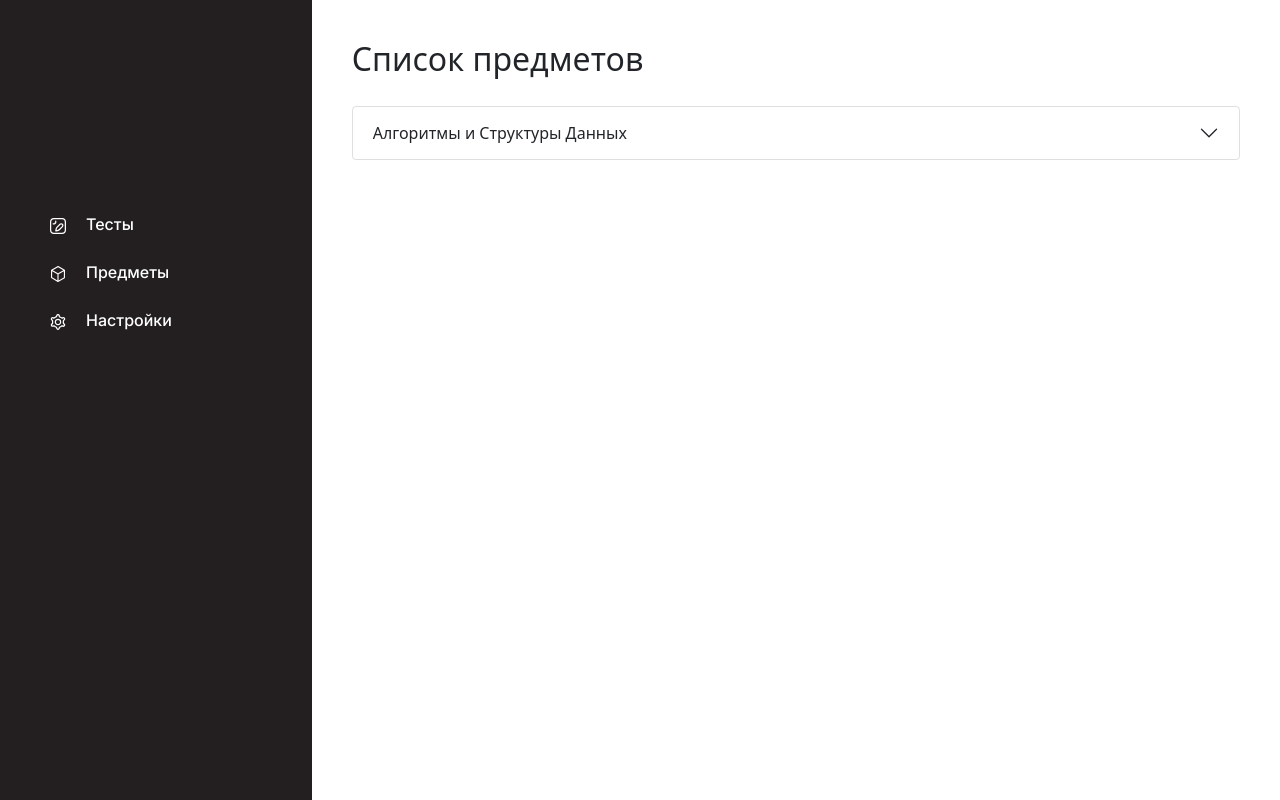
After one commit to Hiplice/taskgen, a Django app: page /subjects/ in a window 1280 px wide. The commit adds this page. Run offline with Django 3.2, Linux system fonts and the light colour scheme; a user stored in the database is signed in; data comes from the database, SQL or seed files in the repository.

Commit message:
added subjects view

```diff
--- a/results/urls.py
+++ b/results/urls.py
@@ -2,4 +2,5 @@ from django.urls import path, re_path
 from . import views
 
 urlpatterns = [
+    path('', views.show_subjects, name='show tests'),
 ]
--- a/results/views.py
+++ b/results/views.py
@@ -1,3 +1,9 @@
 from django.shortcuts import render
+from django.contrib.auth.decorators import login_required
+from tests.models import Subject
 
-# Create your views here.
+
+@login_required(login_url='/account/auth/', redirect_field_name='')
+def show_subjects(request):
+
+    return render(request, 'subjects/subjects.html', {'data': Subject.objects.all()})
--- a/taskgen/urls.py
+++ b/taskgen/urls.py
@@ -21,6 +21,6 @@ urlpatterns = [
     path('admin/', admin.site.urls),
     path('tests/', include('tests.urls')),
     path('account/', include('account.urls')),
-    path('results/', include('results.urls')),
+    path('subjects/', include('results.urls')),
     path('', views.redirect_from_root, name='redirect from root')
 ]
--- a/templates/base.html
+++ b/templates/base.html
@@ -21,9 +21,9 @@
                 <div class="menu-text">Тесты</div>
             </a>
 
-            <a class="menu-element" href="/results">
-                <div class="menu-image"><img src="{% static 'img/checked.svg' %}"></div>
-                <div class="menu-text">Результаты</div>
+            <a class="menu-element" href="/subjects">
+                <div class="menu-image"><img src="{% static 'img/cube.svg' %}"></div>
+                <div class="menu-text">Предметы</div>
             </a>
 
             <a class="menu-element" href="/account">
--- /dev/null
+++ b/templates/subjects/subjects.html
@@ -0,0 +1,25 @@
+{% extends "tests/../base.html" %}
+{% block title %}Список предметов{% endblock title %}
+
+{% block content %}
+    <h2>Список предметов</h2>
+
+    <div class="container-fliud">
+        <div class="accordion" id="testList">
+            {% for subject in data %}
+                <div class="accordion-item">
+                    <h2 class="accordion-header" id="TopicHeading{{ subject.id }}">
+                        <button class="accordion-button collapsed" type="button" data-bs-toggle="collapse" data-bs-target="#Collapse{{ subject.id }}" aria-expanded="false" aria-controls="Collapse{{ subject.id }}">
+                            {{ subject.name }}
+                            </button>
+                    </h2>
+                    <div id="Collapse{{ subject.id }}" class="accordion-collapse collapse" aria-labelledby="TopicHeading{{ subject.id }}" data-bs-parent="#testList">
+                        <div class="accordion-body">
+                            <a class="btn btn-primary" role="button" href="{{ subject.id }}">Изменить темы</a>
+                        </div>
+                    </div>
+                </div>
+            {% endfor %}
+            </div>
+        </div>
+{% endblock content %}
```
Also changed, not shown: results/handler.py (added), tests/static/img/cube.svg (added).
